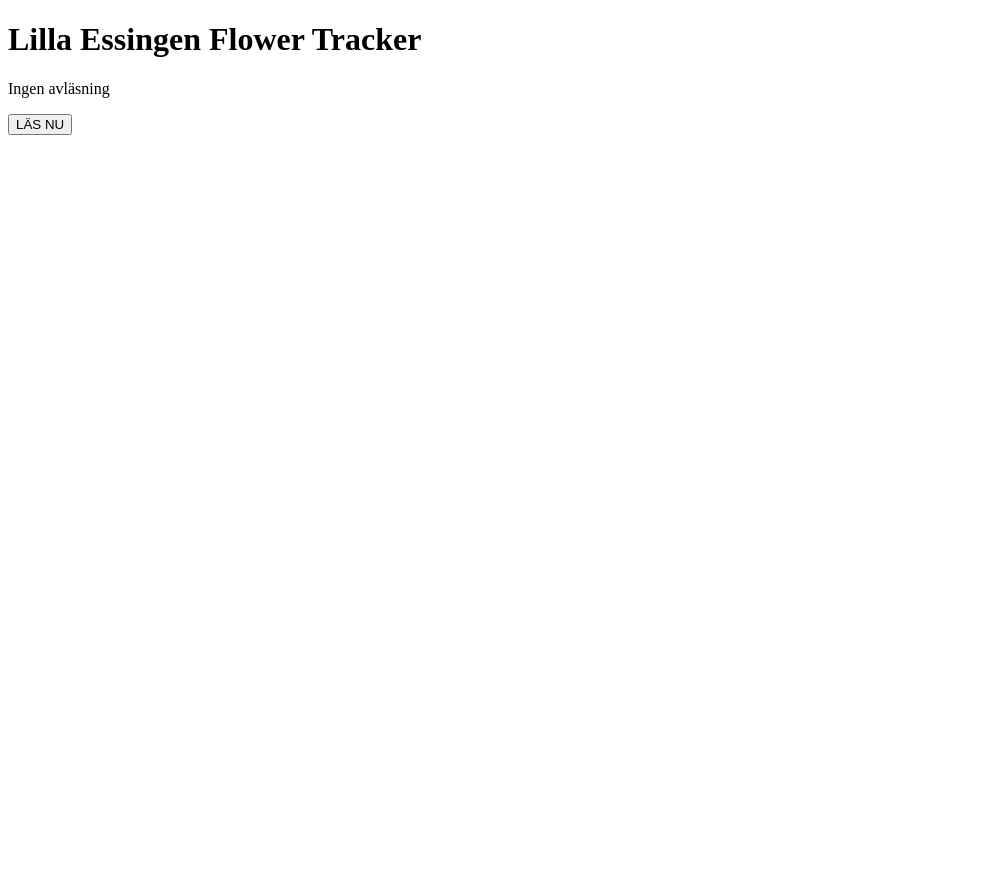
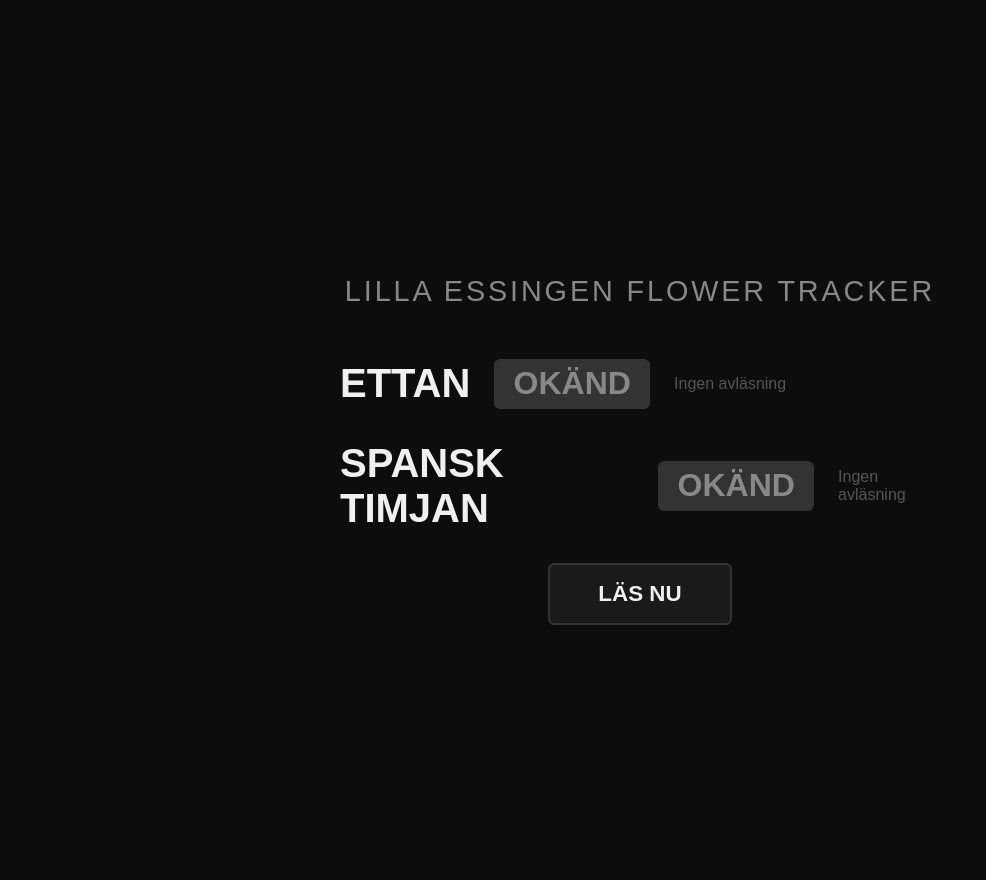
Before and after one commit to martindebruin/flower-tracker, a Flask app: page / in a window 1280 px wide. Shown: the whole page, without its empty margins (0-986 px from the left). Before the commit the page ends 135 px from the top, so only its background shows below. Run offline with Flask 3, Linux system fonts and the light colour scheme; data that the repository does not hold is empty.

Commit message:
feat: full-screen dark web UI

```diff
--- a/flower-app/templates/index.html
+++ b/flower-app/templates/index.html
@@ -1,15 +1,118 @@
 <!DOCTYPE html>
 <html lang="sv">
-<head><meta charset="UTF-8"><title>Lilla Essingen Flower Tracker</title></head>
+<head>
+    <meta charset="UTF-8">
+    <title>Lilla Essingen Flower Tracker</title>
+    <style>
+        body {
+            background-color: #0d0d0d;
+            color: #f0f0f0;
+            display: flex;
+            flex-direction: column;
+            align-items: center;
+            justify-content: center;
+            min-height: 100vh;
+            gap: 2rem;
+            padding: 2rem;
+            font-family: sans-serif;
+        }
+        h1 {
+            font-size: 1.8rem;
+            font-weight: 300;
+            letter-spacing: 0.1em;
+            text-transform: uppercase;
+            color: #888;
+        }
+        .plants {
+            display: flex;
+            flex-direction: column;
+            gap: 2rem;
+            max-width: 600px;
+            width: 100%;
+        }
+        .plant-name {
+            font-size: 2.5rem;
+            font-weight: 700;
+            text-transform: uppercase;
+        }
+        .plant-row {
+            display: flex;
+            align-items: center;
+            gap: 1.5rem;
+        }
+        .badge {
+            font-size: 2rem;
+            font-weight: 800;
+            padding: 0.4rem 1.2rem;
+            border-radius: 0.4rem;
+            text-transform: uppercase;
+        }
+        .wet {
+            background-color: #1a4d2e;
+            color: #4cff80;
+        }
+        .dry {
+            background-color: #4d1a1a;
+            color: #ff4c4c;
+        }
+        .unknown {
+            background-color: #333;
+            color: #888;
+        }
+        .timestamp {
+            font-size: 1rem;
+            color: #555;
+        }
+        .btn-read {
+            font-size: 1.4rem;
+            font-weight: 700;
+            text-transform: uppercase;
+            padding: 1rem 3rem;
+            background-color: #1a1a1a;
+            border: 2px solid #333;
+            border-radius: 0.4rem;
+            color: #f0f0f0;
+            cursor: pointer;
+        }
+    </style>
+</head>
 <body>
-<h1>Lilla Essingen Flower Tracker</h1>
-{% if reading %}
-  <p>Ettan: {% if reading.ettan == 'wet' %}Våt{% else %}Torr{% endif %}</p>
-  <p>Spansk timjan: {% if reading.spansk_timjan == 'wet' %}Våt{% else %}Torr{% endif %}</p>
-  <p>Sista: {{ reading.timestamp[:16].replace('T', ' ') }}</p>
-{% else %}
-  <p>Ingen avläsning</p>
-{% endif %}
-<form method="post" action="/read-now"><button type="submit">LÄS NU</button></form>
+    <h1>Lilla Essingen Flower Tracker</h1>
+
+    <div class="plants">
+        {% if reading %}
+            <div class="plant-row">
+                <div class="plant-name">Ettan</div>
+                <div class="badge {{ 'wet' if reading.ettan == 'wet' else 'dry' if reading.ettan == 'dry' else 'unknown' }}">
+                    {{ 'Våt' if reading.ettan == 'wet' else 'Torr' if reading.ettan == 'dry' else 'Okänd' }}
+                </div>
+                <div class="timestamp">Sista: {{ reading.timestamp[:16].replace('T', ' ') }}</div>
+            </div>
+
+            <div class="plant-row">
+                <div class="plant-name">Spansk timjan</div>
+                <div class="badge {{ 'wet' if reading.spansk_timjan == 'wet' else 'dry' if reading.spansk_timjan == 'dry' else 'unknown' }}">
+                    {{ 'Våt' if reading.spansk_timjan == 'wet' else 'Torr' if reading.spansk_timjan == 'dry' else 'Okänd' }}
+                </div>
+                <div class="timestamp">Sista: {{ reading.timestamp[:16].replace('T', ' ') }}</div>
+            </div>
+        {% else %}
+            <div class="plant-row">
+                <div class="plant-name">Ettan</div>
+                <div class="badge unknown">Okänd</div>
+                <div class="timestamp">Ingen avläsning</div>
+            </div>
+
+            <div class="plant-row">
+                <div class="plant-name">Spansk timjan</div>
+                <div class="badge unknown">Okänd</div>
+                <div class="timestamp">Ingen avläsning</div>
+            </div>
+        {% endif %}
+    </div>
+
+    <form method="post" action="/read-now">
+        <button class="btn-read" type="submit">LÄS NU</button>
+    </form>
 </body>
 </html>
```
